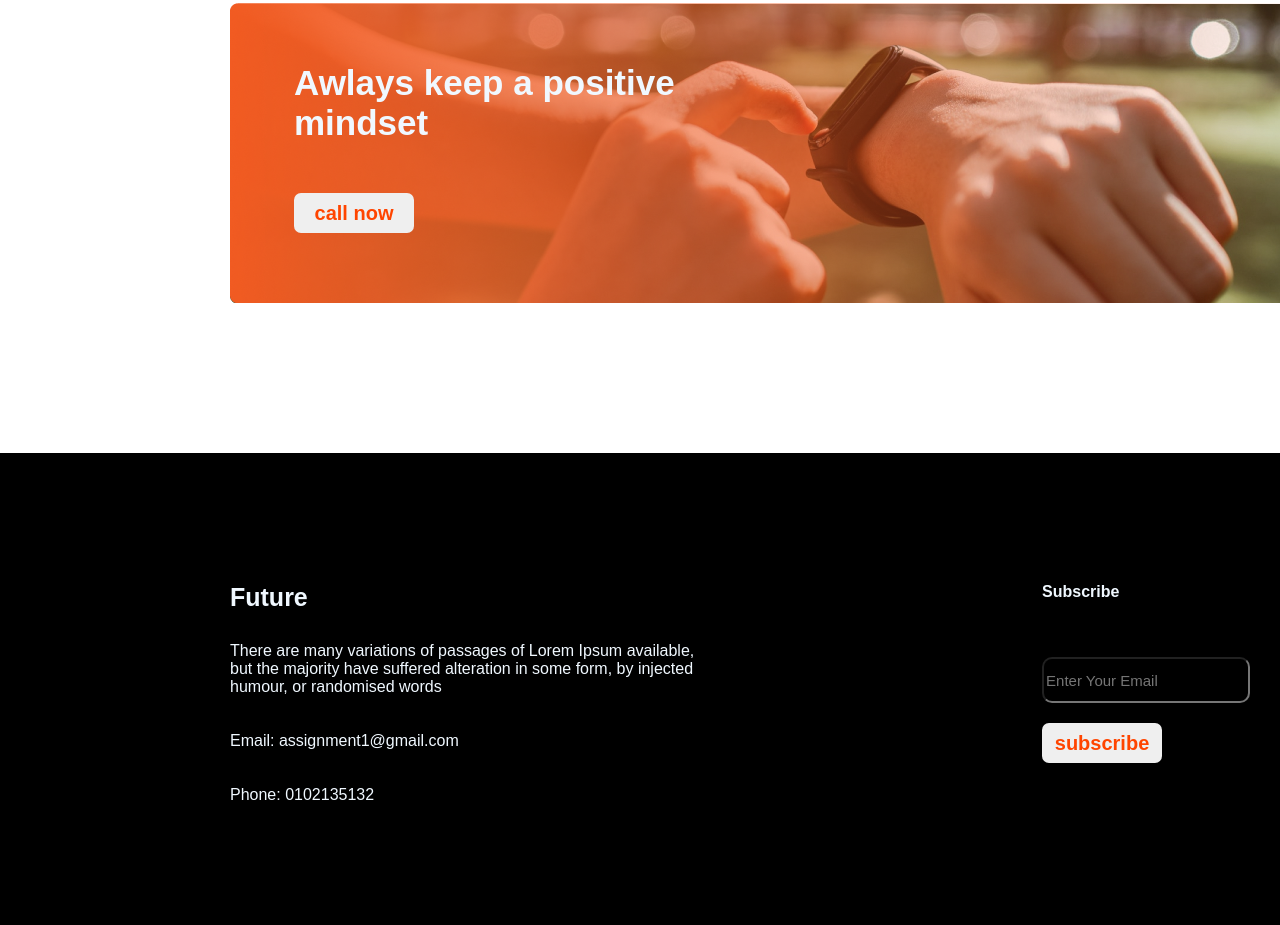
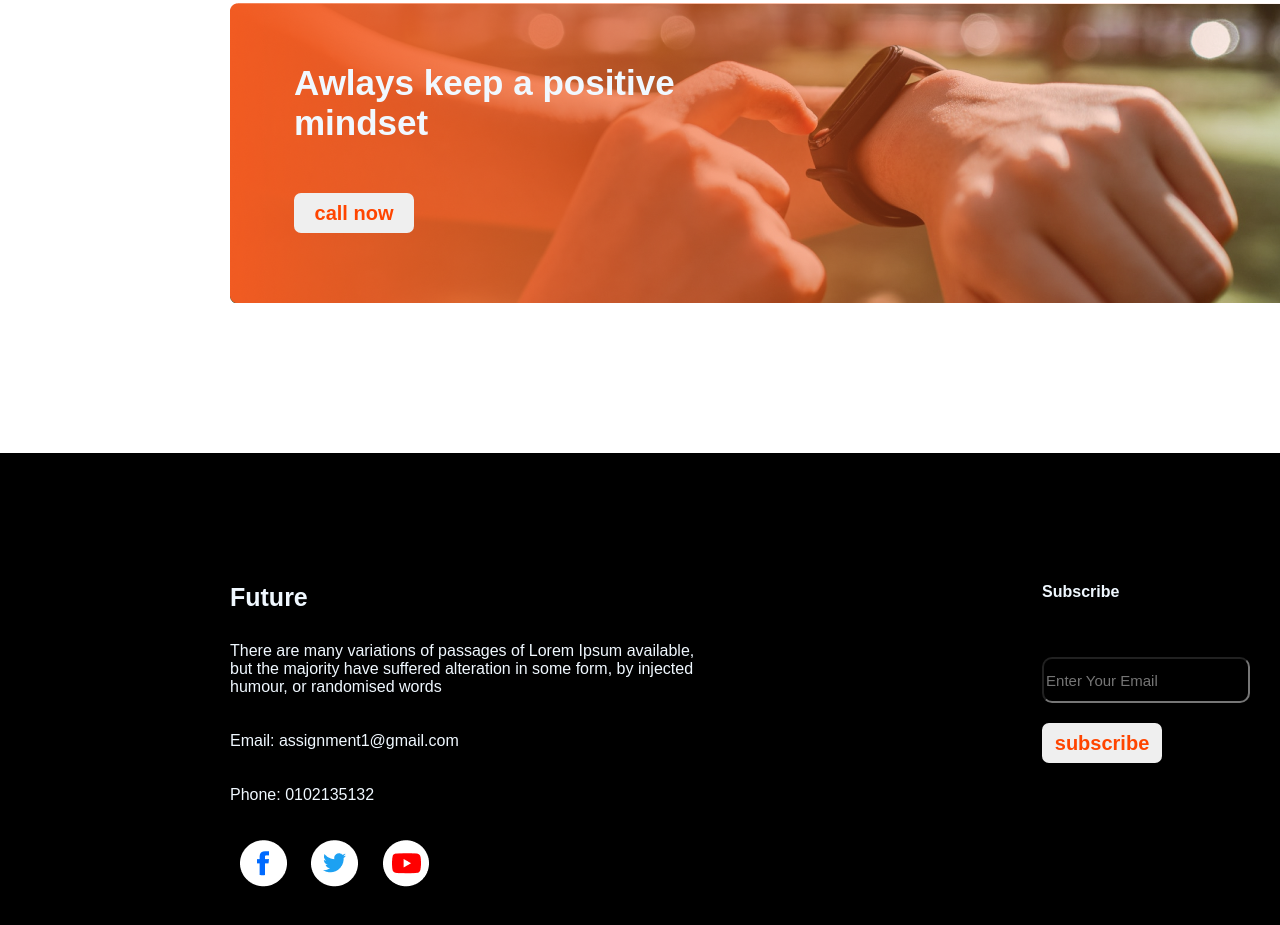
Before and after one commit to Ruhan-ia/assignment1, a plain HTML site: page index.html in a window 1280 px wide. Shown: the part 2621-3546 px from the top of the page. Drawn offline with Linux system fonts and the light colour scheme.

Commit message:
footer commit

```diff
--- a/index.html
+++ b/index.html
@@ -94,7 +94,20 @@
             <h4 class="footer-title">Future</h4>
             <p>There are many variations of passages of Lorem Ipsum available, but the majority have suffered alteration in some form, by injected humour, or randomised words</p><br><br>
             <p>Email: assignment1@gmail.com</p><br><br>
-            <p>Phone: 0102135132</p>
+            <p>Phone: 0102135132</p><br><br>
+            <a href="">
+                <img src="images/icons/fb.png" alt="">
+            </a>
+            <a href="">
+                <img src="images/icons/twitter.png" alt="">
+            </a>
+            <a href="">
+                <img src="images/icons/youtube.png" alt="">
+            </a>
+
+
+
+
         </div>
         <div class="form-container">
             <div>
--- a/styles/style.css
+++ b/styles/style.css
@@ -163,3 +163,7 @@
 
     border-radius: 10px;
 }
+a{
+    text-decoration: none;
+    padding: 10px;
+}
```
